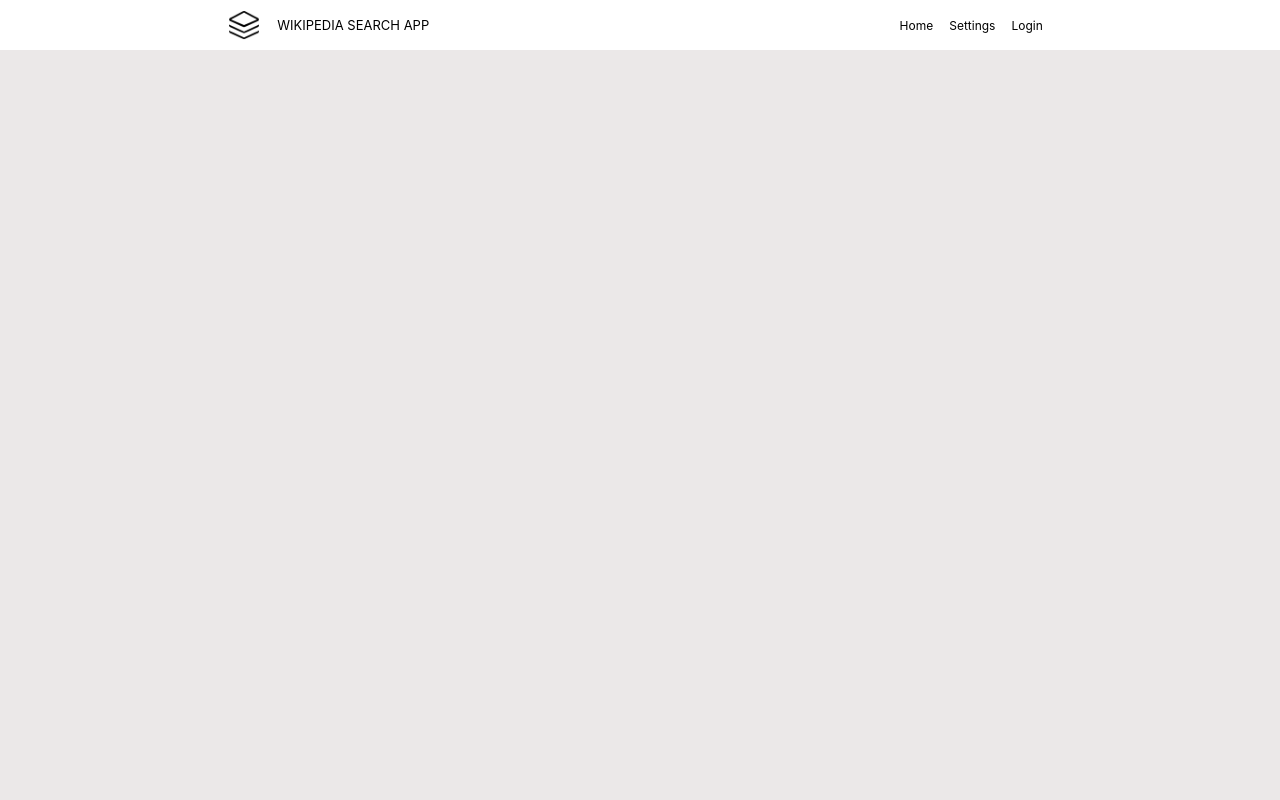
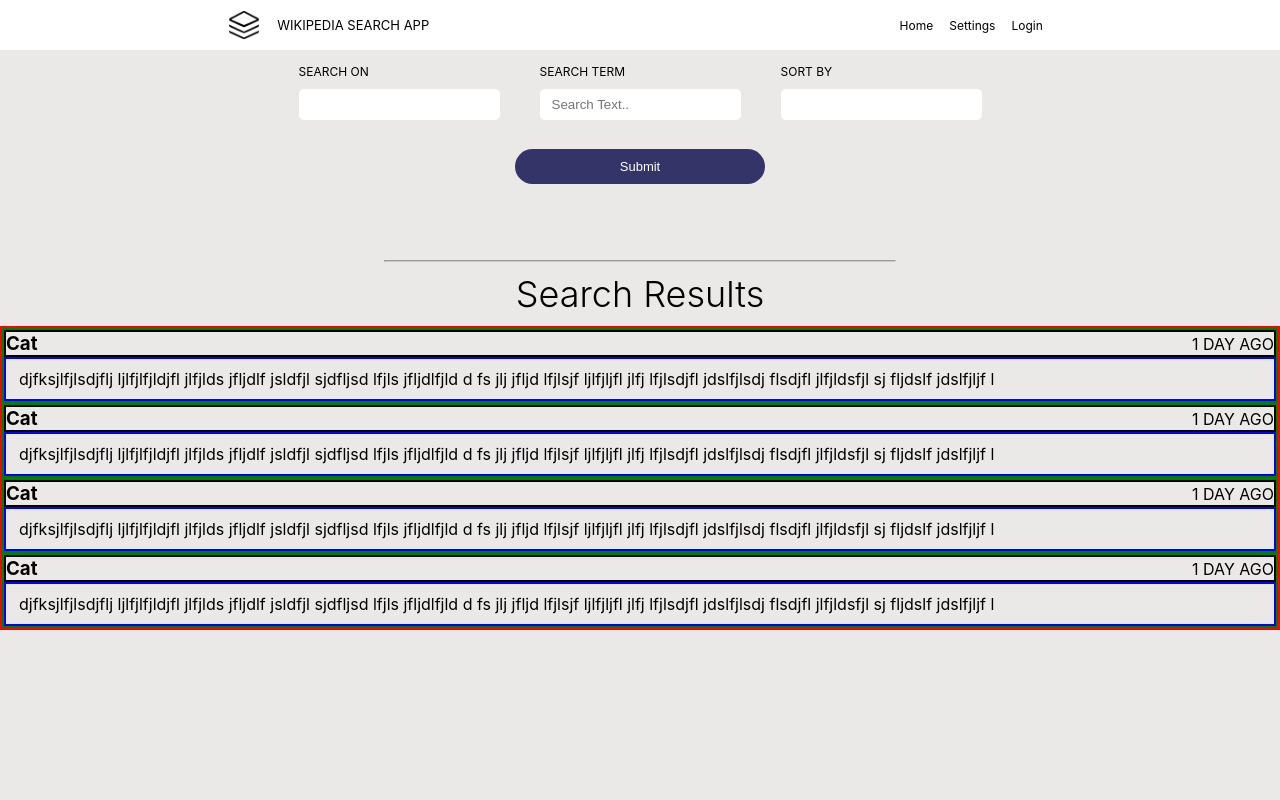
Before and after one commit to DixitJoshi12/Wikipedia-App, a React (Create React App) app: page /home in a window 1280 px wide. Shown: the top 800 px of the page. Built offline with nearby package versions, Linux system fonts and the light colour scheme.

Commit message:
Home Component
Home Component

```diff
--- /dev/null
+++ b/src/Layout/Cards.js
@@ -0,0 +1,17 @@
+import classes from "./Layout.styles/Cards.module.css";
+
+const Cards = (props) => {
+  return (
+    <div className={classes['cards-wrap-item']}>
+      <div className={classes['card-row']}>
+        <h3>{props.searchItem}</h3>
+        <p>{props.days}</p>
+      </div>
+      <div className={classes['card-box']}>
+        <p>{props.description}</p>
+      </div>
+    </div>
+  );
+};
+
+export default Cards;
--- /dev/null
+++ b/src/Layout/Layout.styles/Cards.module.css
@@ -0,0 +1,32 @@
+.cards-wrap-item{
+    border: 2px solid green;
+    /* max-width: 30%; */
+    margin: auto;
+    /* overflow: visible; */
+    /* height: 20vh; */
+}
+.card-row{
+    border: 2px solid black;
+    display: flex;
+    align-items: center;
+    justify-content: space-between;
+    /* width: 50%; */
+
+}
+/* .card-row h3{
+    margin: 8px;
+    font-weight: 600;
+    font-size: 14px;
+}
+.card-row p{
+    margin: 8px;
+    font-weight: 300;
+    font-size: 12px;
+} */
+.card-box{
+    border: 2px solid blue;
+}
+.card-box p{
+    margin: 8px;
+    padding: 2px 5px;
+}
--- /dev/null
+++ b/src/components/HomeComponent.js
@@ -0,0 +1,64 @@
+import Cards from "../Layout/Cards";
+import classes from "./components-styles/HomeComponent.module.css";
+
+const SampleData = [
+  {
+    name: "Cat",
+    age: "1 DAY AGO",
+    description:
+      "djfksjlfjlsdjflj ljlfjlfjldjfl jlfjlds jfljdlf jsldfjl sjdfljsd lfjls jfljdlfjld d fs jlj jfljd lfjlsjf ljlfjljfl jlfj lfjlsdjfl jdslfjlsdj flsdjfl jlfjldsfjl sj fljdslf jdslfjljf l",
+  },
+  {
+    name: "Cat",
+    age: "1 DAY AGO",
+    description:
+      "djfksjlfjlsdjflj ljlfjlfjldjfl jlfjlds jfljdlf jsldfjl sjdfljsd lfjls jfljdlfjld d fs jlj jfljd lfjlsjf ljlfjljfl jlfj lfjlsdjfl jdslfjlsdj flsdjfl jlfjldsfjl sj fljdslf jdslfjljf l",
+  },
+  {
+    name: "Cat",
+    age: "1 DAY AGO",
+    description:
+      "djfksjlfjlsdjflj ljlfjlfjldjfl jlfjlds jfljdlf jsldfjl sjdfljsd lfjls jfljdlfjld d fs jlj jfljd lfjlsjf ljlfjljfl jlfj lfjlsdjfl jdslfjlsdj flsdjfl jlfjldsfjl sj fljdslf jdslfjljf l",
+  },
+  ,
+  {
+    name: "Cat",
+    age: "1 DAY AGO",
+    description:
+      "djfksjlfjlsdjflj ljlfjlfjldjfl jlfjlds jfljdlf jsldfjl sjdfljsd lfjls jfljdlfjld d fs jlj jfljd lfjlsjf ljlfjljfl jlfj lfjlsdjfl jdslfjlsdj flsdjfl jlfjldsfjl sj fljdslf jdslfjljf l",
+  }
+];
+
+const HomeComponent = (props) => {
+  return (
+    <div className={classes["box-wrap"]}>
+      <div className={classes.top}>
+        <div className={classes["input-box"]}>
+          <div className={classes["input-rows"]}>
+            <p>SEARCH ON</p>
+            <input type="text" disabled placeholder={props.selectedTitle} />
+          </div>
+          <div className={classes["input-rows"]}>
+            <p>SEARCH TERM</p>
+            <input type="text" placeholder="Search Text.." />
+          </div>
+          <div className={classes["input-rows"]}>
+            <p>SORT BY</p>
+            <input type="text" disabled placeholder={props.sortByOrder} />
+          </div>
+        </div>
+        <button className={classes["home-btn"]}>Submit</button>
+      </div>
+      <hr />
+      <div className={classes.center}>
+        <p>Search Results</p>
+      </div>
+      <div className={classes.cards}>
+        { SampleData.map(item => <Cards searchItem={item.name} days={item.age} description={item.description}/> )}
+      </div>
+      <div className="bottom-margin"></div>
+    </div>
+  );
+};
+
+export default HomeComponent;
--- /dev/null
+++ b/src/components/components-styles/HomeComponent.module.css
@@ -0,0 +1,74 @@
+.box-wrap{
+    height: 100%;
+    width: 100%;
+    position: absolute;
+    top : 0;
+    display: flex;
+    flex-direction: column;
+}
+
+.top{
+    height: 25vh;
+    display: flex;
+    flex-direction: column;
+    align-items: center;
+    margin-top: 10px;
+}
+
+.input-box{
+    display: flex;
+    align-items: center;
+    justify-content: center;
+    margin-bottom: 25px;
+}
+ .home-btn{
+    width: 250px;
+    padding: 10px;
+    background-color: #343468;
+    border-radius: 30px;
+    font-weight: 100;
+    font-size: 13px;
+    color: #fff;
+    cursor: pointer;
+    border-style: none;
+}
+
+.input-rows{
+    display: flex;
+    flex-direction: column;
+    justify-content: center;
+    padding: 4px 8px;
+    margin: 0px 12px;
+}
+
+.input-rows input{
+    padding: 8px 12px;
+    background-color: #fff;
+    border: none;
+    color: #9e9797;
+    box-shadow: 1px 1px 3px -5px rgb(0 0 0 / 75%);
+    font-size: 13.33;
+    font-weight: 400;
+    border-radius: 5px;
+}
+.input-rows p{
+    font-size: 12px;
+    margin-bottom: 10px;
+    font-weight: 400;
+}
+
+.center{
+    font-size: 36px;
+    font-weight: 300;
+    text-align: center;
+    margin: 10px;
+}
+hr{
+    border-bottom: 1px solid #9e979767;
+    width: 40%;
+    margin: 0 auto;
+}
+
+.cards{
+    border: 2px solid red;
+}
--- a/src/pages/Home.js
+++ b/src/pages/Home.js
@@ -3,12 +3,13 @@ import React from "react";
 import Header from "../components/Header";
 import Container from "../Layout/Container";
 import Footer from "../components/Footer";
+import HomeComponent from "../components/HomeComponent";
 
 const Home = () => {
   return (
     <React.Fragment>
       <Header />
-      <Container />
+      <Container><HomeComponent /></Container>
       <Footer />
     </React.Fragment>
   );
```
